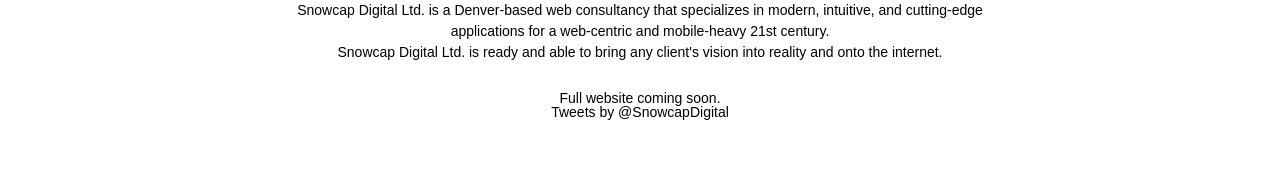
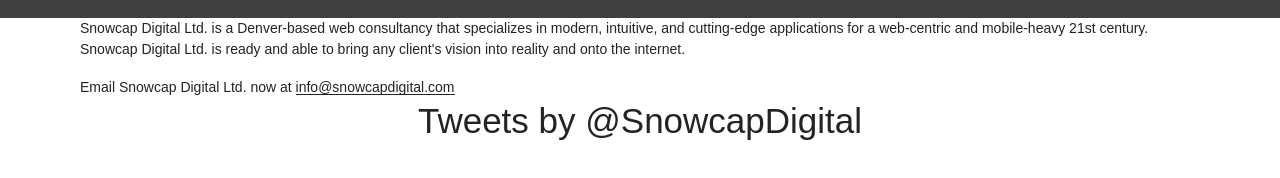
Before and after one commit to snowcapdigital/snowcapdigital.com, a website: page index.html in a window 1280 px wide. Drawn offline with nearby package versions, Linux system fonts and the light colour scheme; files that its build step writes are made by us from their sources.

Commit message:
Index changes and color updates

```diff
--- a/index.html
+++ b/index.html
@@ -22,18 +22,24 @@
         <title>Snowcap Digital Ltd.</title>
     </head>
     <body>
-        <div style="width: 50em; margin: auto;">
-            <div style="text-align: center;">
-                <p>Snowcap Digital Ltd. is a Denver-based web consultancy that specializes in modern, intuitive, and cutting-edge applications for a web-centric and mobile-heavy 21st century.</p>
-                <p>Snowcap Digital Ltd. is ready and able to bring any client's vision into reality and onto the internet.</p>
+        <header>
+        </header>
+        <div id="body" class="center">
+            <div class="grid">
+                <div class="col-12-12">
+                    <p>Snowcap Digital Ltd. is a Denver-based web consultancy that specializes in modern, intuitive, and cutting-edge applications for a web-centric and mobile-heavy 21st century.</p>
+                    <p>Snowcap Digital Ltd. is ready and able to bring any client's vision into reality and onto the internet.</p>
+                </div>
+                <div class="col-12-12 bump">
+                    Email Snowcap Digital Ltd. now at <a href="mailto:info@snowcapdigital.com">info@snowcapdigital.com</a>
+                </div>
             </div>
-            <div style="margin-top: 2em; text-align: center">
-                Full website coming soon.
-            </div>
+        </div>
+        <footer>
             <div style="margin-top: 2em; text-align: center; margin: auto;">
                 <a class="twitter-timeline"  href="https://twitter.com/SnowcapDigital" data-widget-id="625750187730825216">Tweets by @SnowcapDigital</a>
                 <script>!function(d,s,id){var js,fjs=d.getElementsByTagName(s)[0],p=/^http:/.test(d.location)?'http':'https';if(!d.getElementById(id)){js=d.createElement(s);js.id=id;js.src=p+"://platform.twitter.com/widgets.js";fjs.parentNode.insertBefore(js,fjs);}}(document,"script","twitter-wjs");</script>
             </div>
-        </div>
+        </footer>
     </body>
 </html>
--- a/src/scss/layout/_articles.scss
+++ b/src/scss/layout/_articles.scss
@@ -23,7 +23,7 @@
 
             a{
                 text-decoration: none;
-                color: $reading;
+                color: $text;
             }
         }
 
@@ -53,7 +53,7 @@
         padding-top: $breathing-room;
         padding-bottom: $breathing-room;
 
-        color: $reading;
+        color: $text;
 
         font-size: $reading-font-size;
 
--- a/src/scss/layout/_body.scss
+++ b/src/scss/layout/_body.scss
@@ -1,4 +1,9 @@
 body{
     width: 100%;
     min-width: $mobile;
+
+    #body{
+        max-width: 100%;
+        width: 80em;
+    }
 }
--- a/src/scss/layout/_headers.scss
+++ b/src/scss/layout/_headers.scss
@@ -3,11 +3,11 @@
     @extend .tc;
 
     font-size: 2.5em;
-    color: $standard;
+    color: $text-on-dark;
 
     padding: 0.25em;
 
-    background-color: #142156;
+    background-color: $theme-dark;
 
     img{
         width: 6em;
--- a/src/scss/variables/_colors.scss
+++ b/src/scss/variables/_colors.scss
@@ -1,11 +1,9 @@
-$text:                  #000000;
-$reading:               #232323;
-$standard:              #FFFFFF;
+$text:          #232323;
+$text-on-dark:  #FEFEFE;
+$standard:      #FFFFFF;
+
 // Other text
-$text-color:        #404040;
 $inactive-color:    #9B9B9B;
-
-$button-active:     #EEEEEE;
 
 $standard-background:       $standard;
 $subtle-background:         #F5F5F5;
@@ -22,13 +20,14 @@
 $menu-text:             #F0F0F0;
 $dark-text:             #6B787F;
 
-$link-underline-color:  $reading;
-$link-color:            $reading;
+$link-underline-color:  $text;
+$link-color:            $text;
 $link-color-active:     $button-active-text;
 
 $subtle:            darken( $standard, 10 );
 $subtle-error:      #FFCFCF;
 $dark:              darken( $standard, 20 );
+$theme-dark:        #404040;
 
 $error:     #F54C4C;
 $okay:      #90EE90;
```
